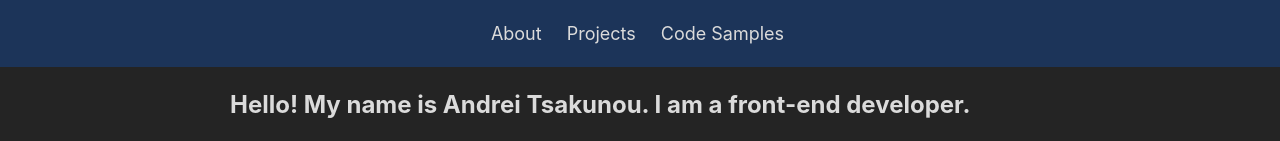
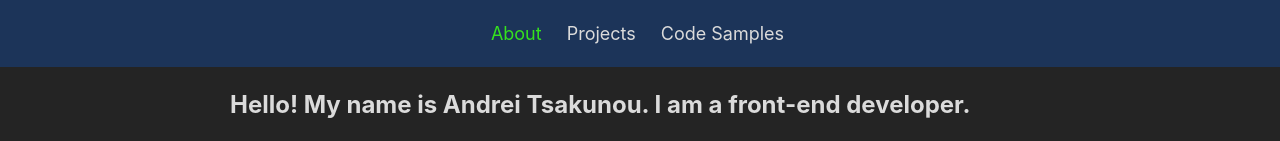
Before and after one commit to ts-andrey/23-react-projects, a React (Vite) app in the folder resume/: page / in a window 1280 px wide. Shown: the top 141 px of the page. Built offline with nearby package versions, Linux system fonts and the light colour scheme.

Commit message:
fix: header link fix

```diff
--- a/resume/src/components/header/headerNavigation/headerNavigation.jsx
+++ b/resume/src/components/header/headerNavigation/headerNavigation.jsx
@@ -9,7 +9,7 @@ export default function HeaderNavigation() {
     <>
       <nav className={classes.nav}>
         <ul className={classes['nav-list']}>
-          <li><NavLink to={'about'} className={activeClassHandler}>About</NavLink></li>
+          <li><NavLink to={''} className={activeClassHandler}>About</NavLink></li>
           <li><NavLink to={'projects'} className={activeClassHandler}>Projects</NavLink></li>
           <li><NavLink to={'code-samples'} className={activeClassHandler}>Code Samples</NavLink></li>
         </ul>
```
